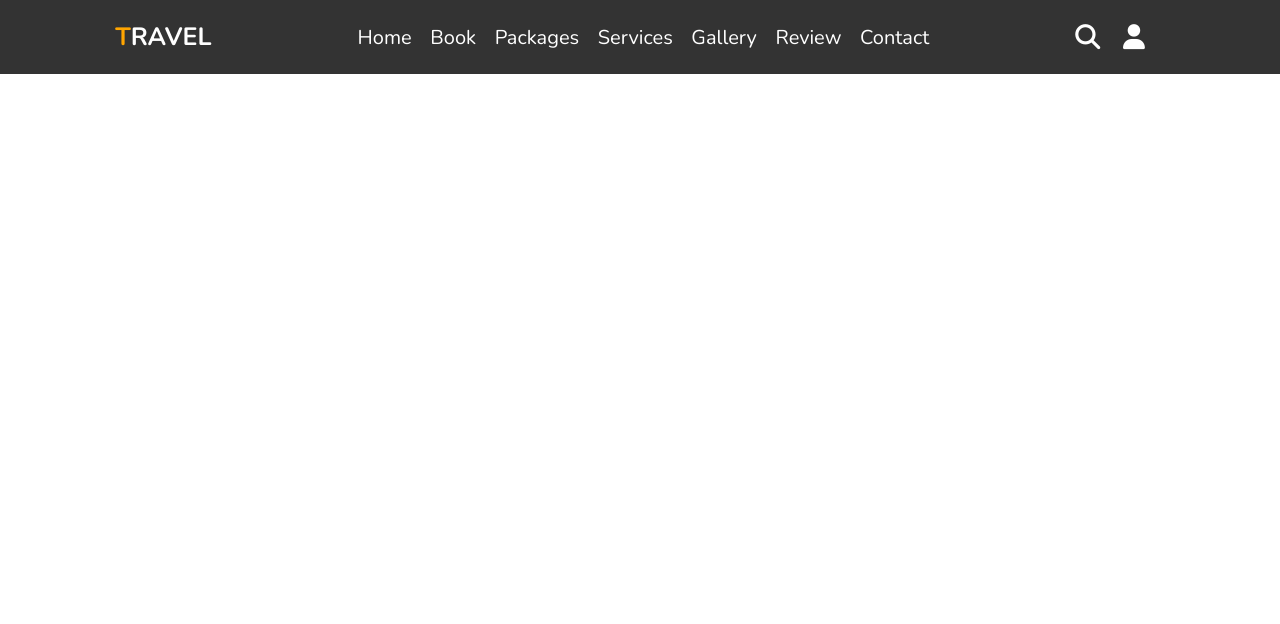
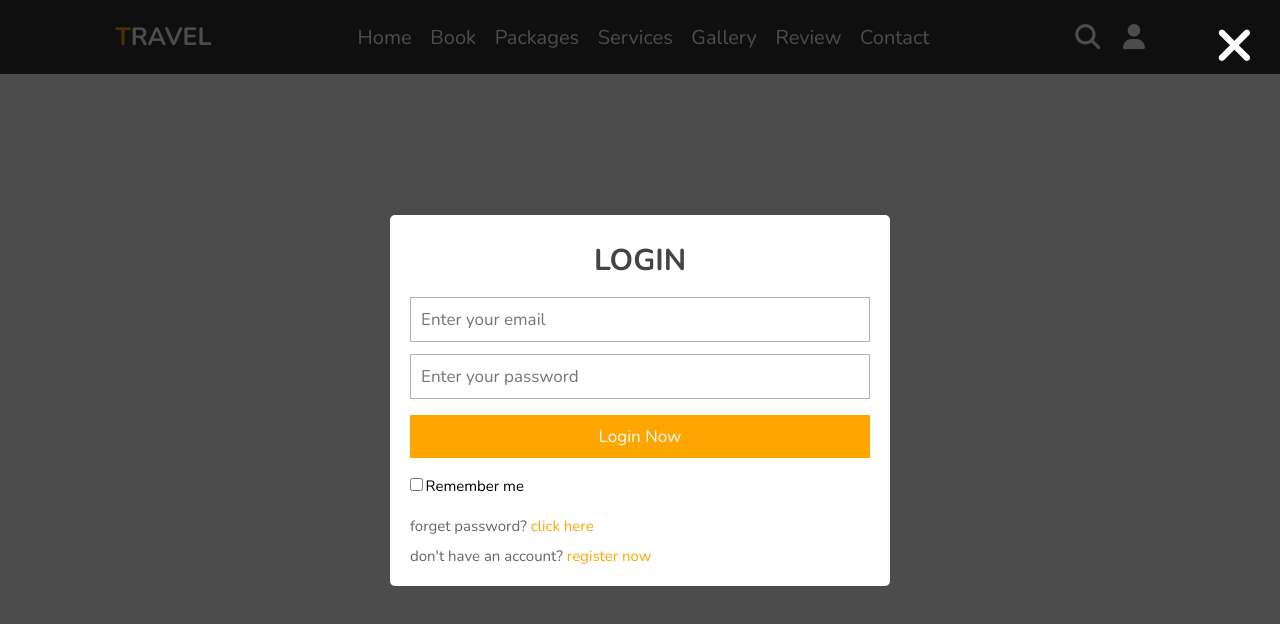
Before and after one commit to SHERVINES/Travel-Agency-website-with-js, a plain HTML site: page index.html in a window 1280 px wide. Both pictures are taken after a click on the icon 1133 px from the left and 36 px from the top of the page. Drawn offline with nearby package versions, Linux system fonts and the light colour scheme.

Commit message:
login from

```diff
--- a/index.html
+++ b/index.html
@@ -32,11 +32,32 @@
         </div>
 
         <form action="" class="search-bar-container">
-            <input type="seach" id="search-bar" placeholder="search here...">
+            <input type="search" id="search-bar" placeholder="search here...">
             <label for="search-bar" class="fas fa-search"></label>
         </form>
 
     </header>
+
+<div class="login-form-container">
+    <i class="fas fa-times" id="form-close" ></i>
+    <form action="">
+        <h3>Login</h3>
+        <input type="email" class="box" placeholder="Enter your email">
+        <input type="password" class="box" placeholder="Enter your password">
+        <input type="submit" value="Login Now" class="btn">
+        <input type="checkbox" id="remember">
+        <label for="remember">Remember me</label>
+        <p>forget password? <a href="#">click here</a></p>
+        <p>don't have an account? <a href="#">register now</a></p>
+    </form>
+</div>
+
+
+
+
+
+
+
     <!-- js -->
     <script src="./script.js"></script>
 </body>
--- a/script.js
+++ b/script.js
@@ -1,14 +1,21 @@
 let searchBtn = document.querySelector("#search-btn");
 let searchBar = document.querySelector(".search-bar-container");
+let formBtn = document.querySelector("#login-btn");
+let loginForm = document.querySelector(".login-form-container");
+let formClose = document.querySelector("#form-close");
 
 window.onscroll = () => {
-
-    searchBtn.classList.remove("fa-times");
-    searchBar.classList.remove("active");
+  searchBtn.classList.remove("fa-times");
+  searchBar.classList.remove("active");
 };
 
 searchBtn.addEventListener("click", () => {
-    searchBtn.classList.toggle("fa-times");
-    searchBar.classList.toggle("active");
-
+  searchBtn.classList.toggle("fa-times");
+  searchBar.classList.toggle("active");
 });
+formBtn.addEventListener("click", () => {
+  loginForm.classList.add("active");
+});
+formClose.addEventListener("click", () => {
+  loginForm.classList.remove("active");
+});
--- a/style.css
+++ b/style.css
@@ -21,6 +21,20 @@ html {
   overflow-x: hidden;
   scroll-padding-top: 6rem;
 }
+.btn {
+  background: var(--orange);
+  padding: 0.8rem 3rem;
+  margin-top: 1rem;
+  display: inline-block;
+  color: #fff;
+  border: 0.2rem solid var(--orange);
+  cursor: pointer;
+  font-size: 1.7rem;
+}
+.btn:hover {
+  color: var(--orange);
+  background: rgba(255, 166, 0, 0.2);
+}
 header {
   position: fixed;
   left: 0;
@@ -31,7 +45,7 @@ header {
   align-items: center;
   background: #333;
   padding: 2rem 9%;
-  z-index: 5;
+  z-index: 10;
 }
 header .logo {
   font-size: 2.5rem;
@@ -69,12 +83,11 @@ header .search-bar-container {
   border-top: 0.1rem solid #ffffff33;
   background: #333;
   padding: 1.5rem 2rem;
-  z-index: 9;
+  z-index: 11;
   clip-path: polygon(0% 0%, 100% 0%, 100% 0%, 0% 0%);
 }
-header .search-bar-container.active{
+header .search-bar-container.active {
   clip-path: polygon(0% 0%, 100% 0%, 100% 100%, 0% 100%);
-
 }
 header .search-bar-container #search-bar {
   width: 100%;
@@ -92,3 +105,74 @@ header .search-bar-container label {
 header .search-bar-container label:hover {
   color: var(--orange);
 }
+.login-form-container {
+  position: fixed;
+  display: flex;
+  left: 0;
+  top: -120%;
+  justify-content: center;
+  align-items: center;
+  width: 100%;
+  min-height: 100vh;
+  background: rgba(0, 0, 0, 0.7);
+  z-index: 10;
+}
+.login-form-container.active {
+  top: 0;
+}
+.login-form-container form {
+  margin: 2rem;
+  padding: 1.5rem 2rem;
+  background: #fff;
+  width: 50rem;
+  border-radius: 0.5rem;
+}
+
+.login-form-container form h3 {
+  font-size: 3rem;
+  color: #444;
+  text-align: center;
+  text-transform: uppercase;
+  padding: 1rem 0;
+}
+.login-form-container form .box {
+  width: 100%;
+  padding: 1rem;
+  font-size: 1.7rem;
+  color: #333;
+  margin: 0.6rem 0;
+  border: 0.1rem solid rgba(0, 0, 0, 0.3);
+}
+.login-form-container form .box:focus {
+  border-color: var(--orange);
+}
+.login-form-container form #remember {
+  margin: 2rem 0;
+}
+.login-form-container form label {
+  font-size: 1.5rem;
+}
+.login-form-container form .btn {
+  display: block;
+  width: 100%;
+}
+.login-form-container form p {
+  padding: 0.5rem 0;
+  color: #666;
+  font-size: 1.5rem;
+}
+.login-form-container form p a {
+  color: var(--orange);
+}
+.login-form-container form p a:hover {
+  color: #333;
+  text-decoration: underline;
+}
+.login-form-container #form-close {
+  position: absolute;
+  top: 2rem;
+  right: 3rem;
+  color: #fff;
+  cursor: pointer;
+  font-size: 5rem;
+}
```
